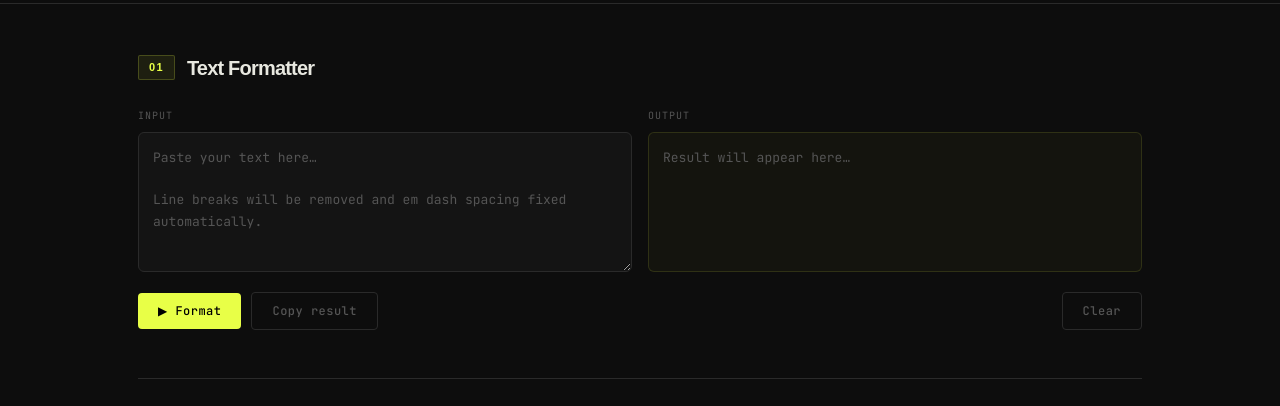
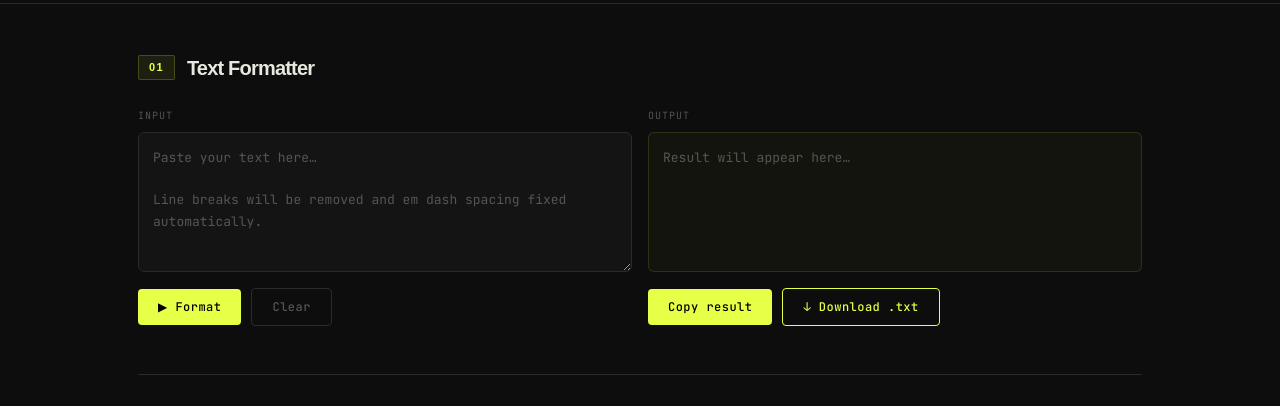
Before and after one commit to mishutkaasus-del/srt_merger, a plain HTML site: page templates/index.html in a window 1280 px wide. Shown: the part 63-469 px from the top of the page. Drawn offline with Linux system fonts and the light colour scheme; a web font is replaced by a local one.

Commit message:
Update index.html

```diff
--- a/templates/index.html
+++ b/templates/index.html
@@ -441,18 +441,20 @@
       <div>
         <p class="col-label">Input</p>
         <textarea id="fmt-input" placeholder="Paste your text here…&#10;&#10;Line breaks will be removed and em dash spacing fixed automatically."></textarea>
+        <div class="btn-row" style="margin-top:10px">
+          <button class="btn btn-primary" onclick="runFormatter()">▶  Format</button>
+          <button class="btn btn-ghost" onclick="clearFormatter()">Clear</button>
+        </div>
       </div>
       <div>
         <p class="col-label">Output</p>
         <textarea id="fmt-output" readonly placeholder="Result will appear here…"></textarea>
+        <div class="btn-row" style="margin-top:10px">
+          <button class="btn btn-primary" onclick="copyFormatted()">Copy result</button>
+          <button class="btn btn-download ready" onclick="downloadFormatted()" style="width:auto">↓  Download .txt</button>
+          <span class="copy-flash" id="fmt-copy-flash">Copied!</span>
+        </div>
       </div>
-    </div>
-
-    <div class="btn-row">
-      <button class="btn btn-primary" onclick="runFormatter()">▶  Format</button>
-      <button class="btn btn-ghost" onclick="copyFormatted()">Copy result</button>
-      <span class="copy-flash" id="fmt-copy-flash">Copied!</span>
-      <button class="btn btn-ghost" style="margin-left:auto" onclick="clearFormatter()">Clear</button>
     </div>
   </section>
 
@@ -548,6 +550,21 @@ function copyFormatted() {
 function clearFormatter() {
   document.getElementById('fmt-input').value = '';
   document.getElementById('fmt-output').value = '';
+}
+
+function downloadFormatted() {
+  const val = document.getElementById('fmt-output').value;
+  if (!val) return;
+  const now = new Date();
+  const pad = n => String(n).padStart(2,'0');
+  const name = `${now.getFullYear()}-${pad(now.getMonth()+1)}-${pad(now.getDate())}_${pad(now.getHours())}-${pad(now.getMinutes())}-${pad(now.getSeconds())}.txt`;
+  const blob = new Blob([val], { type: 'text/plain' });
+  const url = URL.createObjectURL(blob);
+  const a = document.createElement('a');
+  a.href = url; a.download = name;
+  document.body.appendChild(a); a.click();
+  document.body.removeChild(a);
+  URL.revokeObjectURL(url);
 }
 
 document.getElementById('fmt-input').addEventListener('paste', () => {
```
